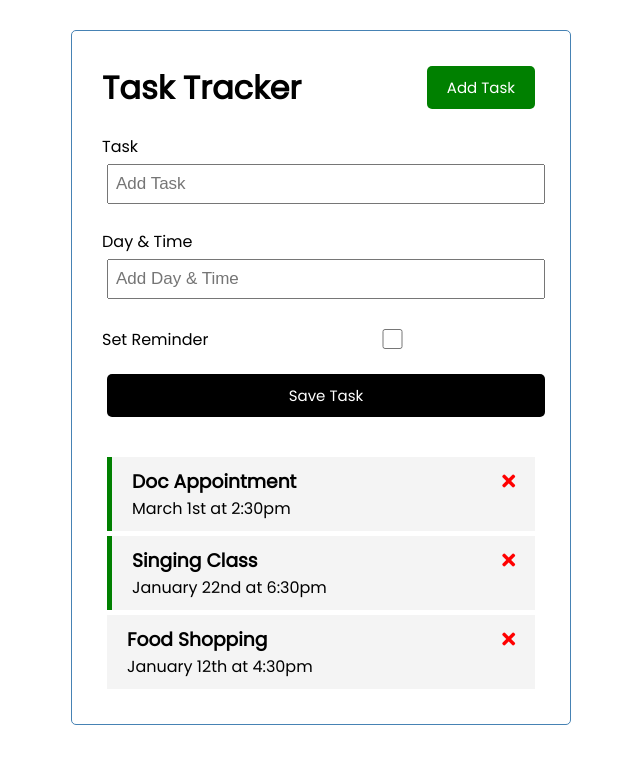
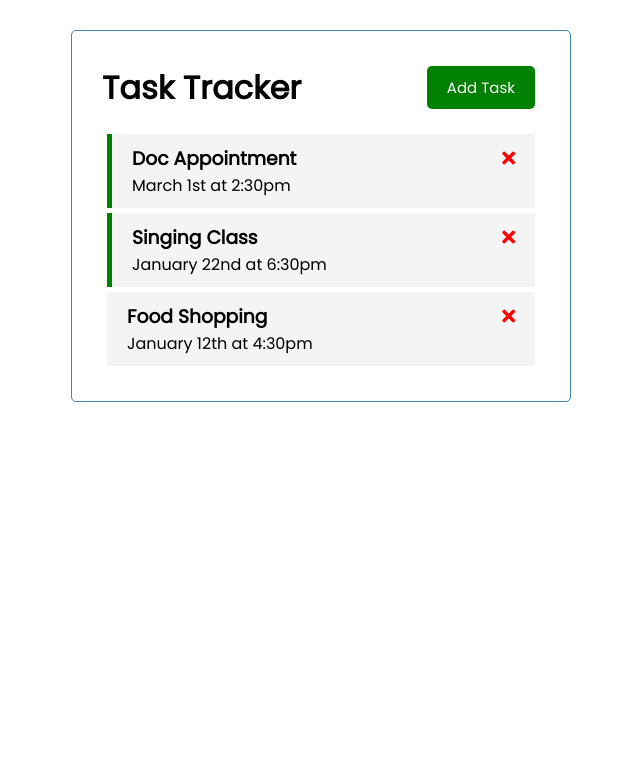
Before and after one commit to cruzxxx/myfirstvueapp, a Vue app: page / in a window 1280 px wide. Shown: the top 764 px of the page, without its empty margins (319-959 px from the left). Built offline with nearby package versions, Linux system fonts and the light colour scheme.

Commit message:
Add toggle add task form on button click

```diff
--- a/src/App.vue
+++ b/src/App.vue
@@ -1,7 +1,9 @@
 <template>
   <div class="container">
-    <Header title="Task Tracker" />
-    <AddTask @add-task="addTask" />
+    <Header @toggle-add-task="toggleAddTask" title="Task Tracker" />
+    <div v-if="showAddTask">
+      <AddTask @add-task="addTask" />
+    </div>
     <Tasks @toggle-reminder="toggleReminder" @delete-task="deleteTask" :tasks="tasks" />
   </div>
 </template>
@@ -20,7 +22,8 @@ export default {
   },
   data() {
     return {
-      tasks: []
+      tasks: [],
+      showAddTask: false
     }
   },
   methods: {
@@ -36,6 +39,9 @@ export default {
       //Enable user to set reminder to T or F.
       this.tasks = this.tasks.map(task =>
           task.id === id ? {...task, reminder: !task.reminder} : task )
+    },
+    toggleAddTask() {
+    this.showAddTask = !this.showAddTask
     }
   }
   ,
--- a/src/components/Button.vue
+++ b/src/components/Button.vue
@@ -11,7 +11,7 @@ export default {
   },
   methods: {
     onClick() {
-      console.log('click');
+      this.$emit('toggle-add-task')
     }
   }
 }
--- a/src/components/Header.vue
+++ b/src/components/Header.vue
@@ -1,7 +1,7 @@
 <template>
   <header>
     <h1>{{ title }}</h1>
-    <Button text="Add Task" color="green" />
+    <Button @toggle-add-task="$emit('toggle-add-task')" text="Add Task" color="green" />
   </header>
 </template>
 
```
